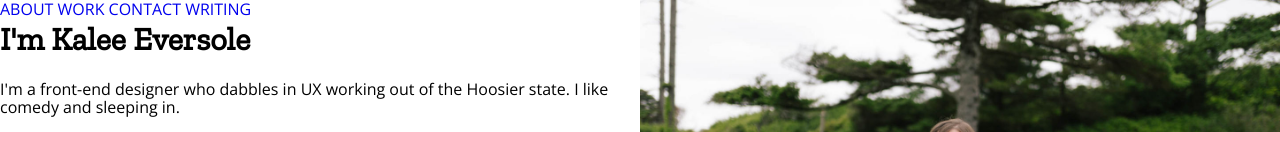
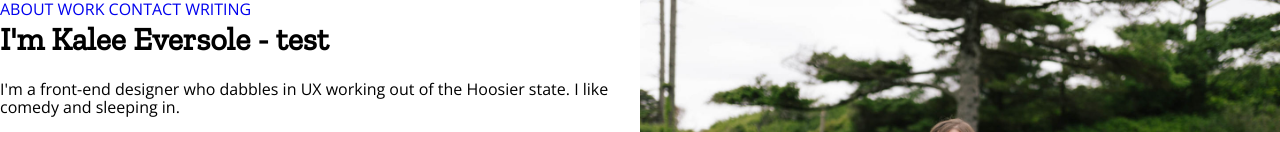
Before and after one commit to keversole/portfolioke, a plain HTML site: page index.html in a window 1280 px wide. Shown: the top 160 px of the page. Drawn offline with nearby package versions, Linux system fonts and the light colour scheme.

Commit message:
added a test
test

```diff
--- a/index.html
+++ b/index.html
@@ -21,7 +21,7 @@
 			<section class="about">
 				<div class="intro">
 					<h1>
-					I'm Kalee Eversole
+					I'm Kalee Eversole - test
 					</h1>
 					<p>
 						I'm a front-end designer who dabbles in UX working out of the Hoosier state. I like comedy and sleeping in.
```
